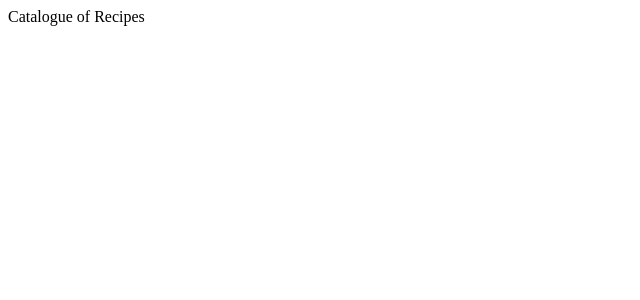
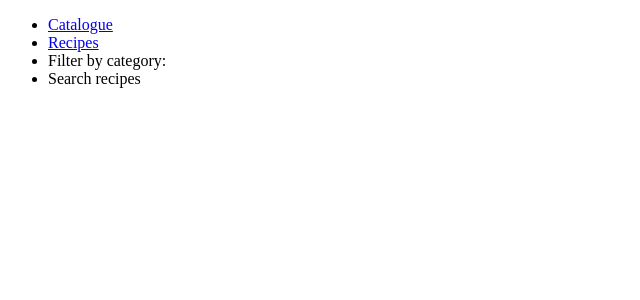
Before and after one commit to gango-anan/recipe-catalogue, a React (Create React App) app: page / in a window 1280 px wide. Shown: the top 300 px of the page, without its empty margins (0-640 px from the left). Built offline with nearby package versions, Linux system fonts and the light colour scheme.

Commit message:
Add Navbar.

```diff
--- a/src/components/App.js
+++ b/src/components/App.js
@@ -1,9 +1,10 @@
 import React from 'react';
+import Navbar from './Navbar';
 
 const App = () => {
   return(
     <div>
-      Catalogue of Recipes
+      <Navbar />
     </div>
   );
 }
--- /dev/null
+++ b/src/components/Navbar.js
@@ -0,0 +1,18 @@
+import React from 'react';
+
+const Navbar = () => {
+  return (
+    <nav>
+      <ul>
+        <li><a href="/">Catalogue</a></li>
+        <li><a href="/recipes">Recipes</a></li>
+        <li>
+          Filter by category:
+        </li>
+        <li>Search recipes</li>
+      </ul>
+    </nav>
+  );
+};
+
+export default Navbar;
```
